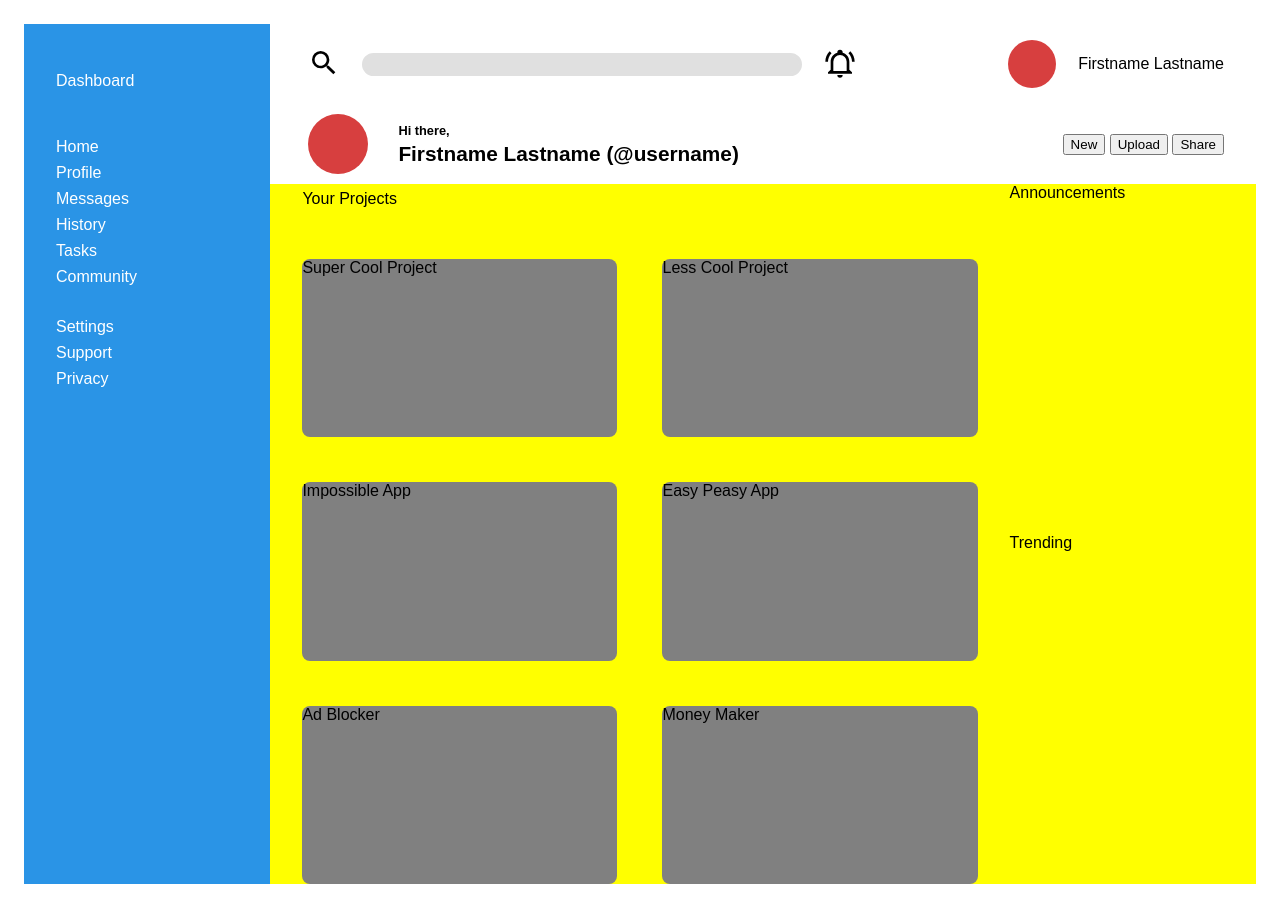
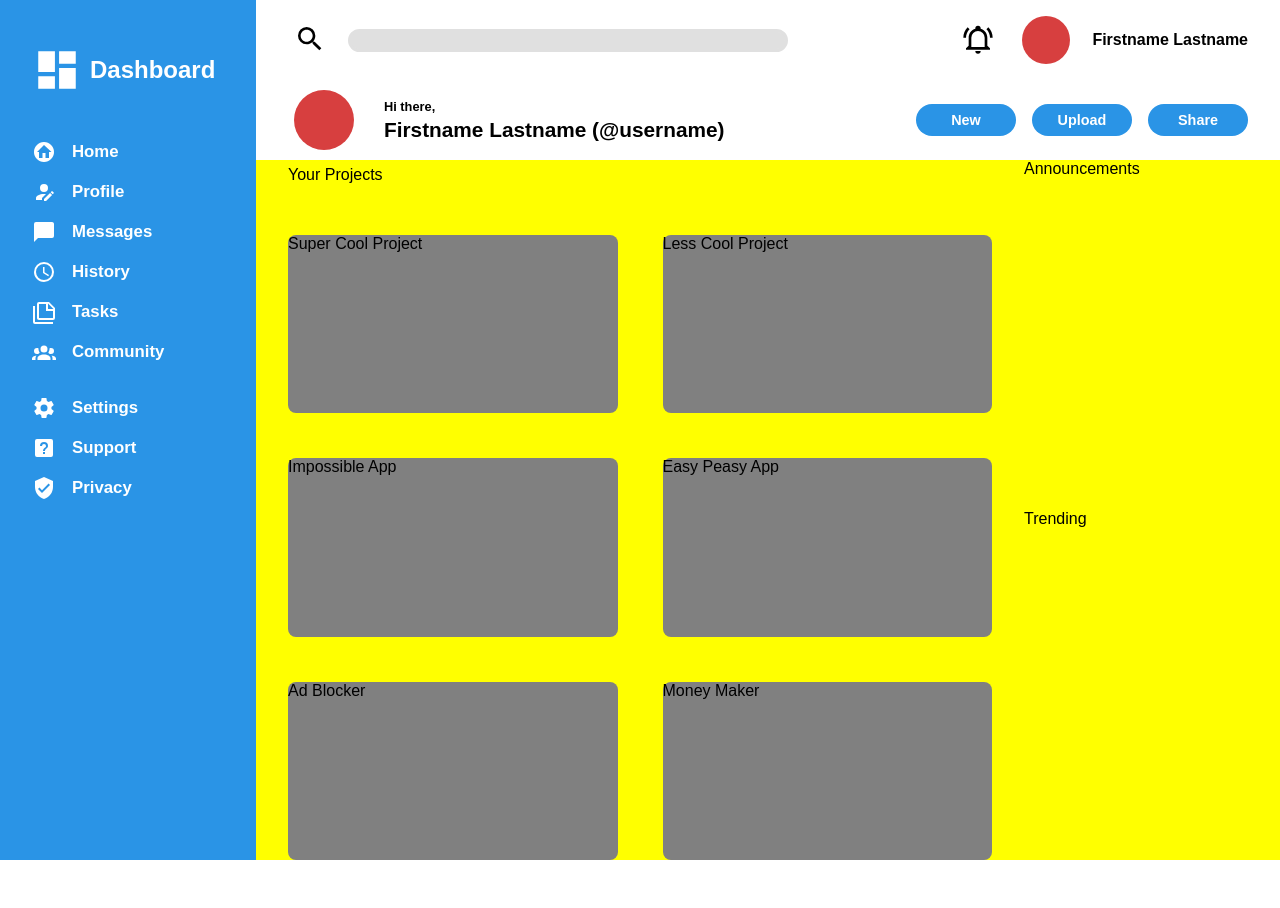
Before and after one commit to DavidOh1606/odin-dashboard-project, a plain HTML site: page index.html in a window 1280 px wide. After the commit the page ends 860 px from the top, so only its background shows below. Drawn offline with Linux system fonts and the light colour scheme.

Commit message:
Add icons to sidebar

```diff
--- a/index.html
+++ b/index.html
@@ -12,23 +12,24 @@
         <div class="container">
             <div class="sidebar">
                 <div class="dashboard">
+                    <img src="./images/view-dashboard.svg" class="big-image">
                     <p>Dashboard</p>
                 </div>
 
                 <ul>
                     <!-- rel="noopener noreferrer" target="_blank" -->
-                    <li><a href="#">Home</a></li>
-                    <li><a href="#">Profile</a></li>
-                    <li><a href="#">Messages</a></li>
-                    <li><a href="#">History</a></li>
-                    <li><a href="#">Tasks</a></li>
-                    <li><a href="#">Community</a></li>
+                    <li><img src="./images/home-circle.svg"> <a href="#">Home</a></li>
+                    <li><img src="./images/account-edit.svg"> <a href="#">Profile</a></li>
+                    <li><img src="./images/message.svg"> <a href="#">Messages</a></li>
+                    <li><img src="./images/clock-outline.svg"> <a href="#">History</a></li>
+                    <li><img src="./images/note-multiple-outline.svg"> <a href="#">Tasks</a></li>
+                    <li><img src="./images/account-group.svg"> <a href="#">Community</a></li>
                 </ul>
 
                 <ul>
-                    <li><a href="#">Settings</a></li>
-                    <li><a href="#">Support</a></li>
-                    <li><a href="#">Privacy</a></li>
+                    <li><img src="./images/cog.svg"> <a href="#">Settings</a></li>
+                    <li><img src="./images/help-box.svg"> <a href="#">Support</a></li>
+                    <li><img src="./images/shield-check.svg"> <a href="#">Privacy</a></li>
                 </ul>
 
 
@@ -37,8 +38,8 @@
             <div class="header">
                 <button class="icon-button"><img src="./images/magnify.svg" class="header-images" alt="search button"></button>
                 <input type="search">
-                <button class="icon-button"><img src="./images/bell-ring-outline.svg" class="header-images bell" alt="bell icon"></button>
-                <button class="icon-button apply-margin">
+                <button class="icon-button apply-margin"><img src="./images/bell-ring-outline.svg" class="header-images bell" alt="bell icon"></button>
+                <button class="icon-button">
                     <div class="icon-placeholder"></div>
                 </button>
                 <div class="name">Firstname Lastname</div>
@@ -52,10 +53,10 @@
                     <div class="small-text">Hi there,</div>
                     <div class="subheader-username">Firstname Lastname (@username)</div>
                 </div>
-                <div>
-                    <button>New</button>
-                    <button>Upload</button>
-                    <button>Share</button>
+                <div class="apply-margin button-container">
+                    <button class="button">New</button>
+                    <button class="button">Upload</button>
+                    <button class="button">Share</button>
                 </div>
             </div>
 
--- a/styles.css
+++ b/styles.css
@@ -4,6 +4,8 @@
 
 body {
     font-family: Arial, Helvetica, sans-serif;
+    margin: 0;
+    padding: 0;
 }
 
 
@@ -12,7 +14,7 @@ body {
     grid-template: 80px 80px 700px / 1fr 4fr;
 
     height: 100%;
-    padding: 16px;
+
     box-sizing: border-box;
 }
 
@@ -37,7 +39,7 @@ body {
 
     display: flex;
     flex-direction: column;
-    gap: 8px;
+    gap: 16px;
 }
 
 .sidebar a {
@@ -45,6 +47,35 @@ body {
     text-decoration: none;
 }
 
+.sidebar img {
+    width: 24px;
+    filter: invert(100%) sepia(0%) saturate(0%) hue-rotate(64deg) brightness(105%) contrast(105%);
+}
+/*
+.sidebar img:hover:not(.big-image) {
+    cursor: pointer;
+} */
+
+.sidebar .big-image {
+    width: 50px;
+}
+
+.dashboard {
+    display: flex;
+
+    font-weight: 700;
+    font-size: 1.5rem;
+    gap: 8px
+}
+
+.sidebar li {
+    display: flex;
+    align-items: center;
+    gap: 16px;
+
+    font-weight: 620;
+    font-size: 1.05rem;
+}
 
 .header {
     background-color: white;
@@ -60,7 +91,8 @@ body {
 }
 
 .name {
-
+    font-weight: 700;
+    font-size: 1rem;
 }
 
 .icon-placeholder {
@@ -90,15 +122,28 @@ body {
     padding: 0px 32px;
 }
 
-.subheader-greeting {
-    margin-right: auto;
-
-}
 
 .subheader-username {
     font-weight: 700;
     font-size: 1.3rem;
     margin-top: 4px;
+}
+
+.button-container {
+    display: flex;
+    gap: 16px;
+}
+
+.subheader .button {
+    border-radius: 20px;
+    background-color: var(--blue-color);
+    color: white;
+    border: none;
+    padding: 8px 0;
+    width: 100px;
+
+    font-weight: 700;
+    font-size: 0.9rem;
 }
 
 .content {
@@ -171,6 +216,6 @@ body {
     border: white;
     background-color: white;
 }
-.icon-button:hover {
+.button:hover, .icon-button:hover {
     cursor: pointer;
 }
```
Also changed, not shown: images/account-edit.svg (added), images/account-group.svg (added), images/clock-outline.svg (added), images/cog.svg (added), images/help-box.svg (added), images/home-circle.svg (added), images/message.svg (added), images/note-multiple-outline.svg (added), images/shield-check.svg (added), images/view-dashboard.svg (added).
